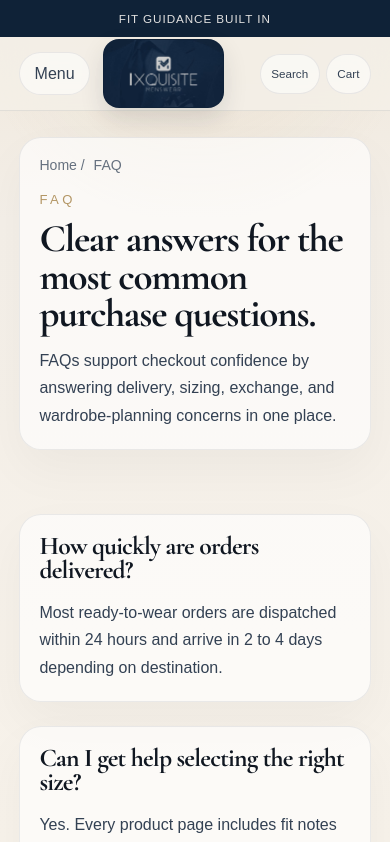
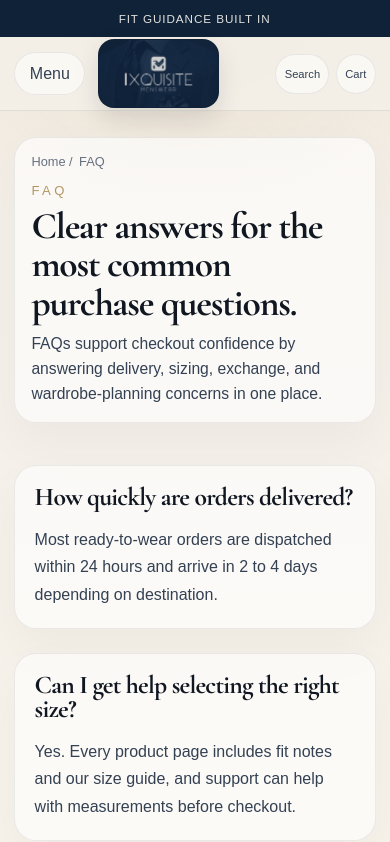
Before and after one commit to OduzzPreneur/Ixquisite, a Next.js app: page /faq in a window 390 px wide. Shown: the top 842 px of the page. Built offline with nearby package versions, Linux system fonts and the light colour scheme; a web font is replaced by a local one.

Commit message:
Fix checkout redirect handling and polish mobile responsiveness

```diff
--- a/src/app/cart/page.tsx
+++ b/src/app/cart/page.tsx
@@ -25,6 +25,7 @@ export default async function CartPage() {
         title="A calm, premium cart review."
         copy="The cart should feel decisive, with enough trust and cross-sell depth to finish the outfit without becoming noisy."
         breadcrumbs={[{ label: "Home", href: "/" }, { label: "Cart" }]}
+        compactOnMobile
       />
       <section className="page-section">
         <div className="checkout-layout">
--- a/src/app/checkout/page.tsx
+++ b/src/app/checkout/page.tsx
@@ -20,6 +20,7 @@ export default async function CheckoutPage({
         title="Low-friction checkout with visible trust."
         copy="Contact, delivery, shipping, payment, and review should sit in one calm flow with no unnecessary distractions."
         breadcrumbs={[{ label: "Home", href: "/" }, { label: "Cart", href: "/cart" }, { label: "Checkout" }]}
+        compactOnMobile
       />
       <section className="page-section">
         <div className="checkout-layout">
--- a/src/app/globals.css
+++ b/src/app/globals.css
@@ -300,6 +300,7 @@ main {
 .footer__group a {
   color: var(--ink-soft);
   line-height: 1.72;
+  overflow-wrap: anywhere;
 }
 
 .muted,
@@ -346,6 +347,14 @@ main {
   align-items: center;
 }
 
+.detail-layout {
+  align-items: start;
+}
+
+.detail-layout > * {
+  min-width: 0;
+}
+
 .listing-layout {
   grid-template-columns: 18rem minmax(0, 1fr);
   align-items: start;
@@ -353,6 +362,21 @@ main {
 
 .gallery-grid {
   grid-template-columns: minmax(0, 1.05fr) minmax(0, 0.95fr);
+  align-items: start;
+  min-width: 0;
+}
+
+.gallery-grid > * {
+  min-width: 0;
+}
+
+.gallery-grid .visual-panel {
+  width: 100%;
+  max-width: 100%;
+}
+
+.product-detail-card {
+  background: rgba(255, 255, 255, 0.9);
 }
 
 .checkout-layout {
@@ -509,7 +533,9 @@ main {
   position: relative;
   overflow: hidden;
   border-radius: var(--radius-lg);
-  min-height: 18rem;
+  min-height: 0;
+  width: 100%;
+  max-width: 100%;
   background: radial-gradient(circle at 18% 18%, rgba(255, 255, 255, 0.26), transparent 0 22%), linear-gradient(155deg, #0f2237 0%, #2c4662 42%, #8a735f 100%);
   box-shadow: var(--shadow);
   isolation: isolate;
@@ -627,6 +653,10 @@ main {
   gap: 1.5rem;
 }
 
+.grid > * {
+  min-width: 0;
+}
+
 .grid--5 { grid-template-columns: repeat(5, minmax(0, 1fr)); }
 .grid--4 { grid-template-columns: repeat(4, minmax(0, 1fr)); }
 .grid--3 { grid-template-columns: repeat(3, minmax(0, 1fr)); }
@@ -647,6 +677,10 @@ main {
 .table-like {
   display: grid;
   gap: 1rem;
+}
+
+.tile-link {
+  min-width: 0;
 }
 
 .tile-link .visual-panel,
@@ -701,6 +735,27 @@ main {
 
 .page-hero {
   padding-top: 2.4rem;
+}
+
+.utility-page-header {
+  padding: clamp(1.2rem, 2vw, 1.6rem);
+}
+
+.utility-page-header__eyebrow {
+  margin-top: 1.2rem;
+}
+
+.utility-page-header__eyebrow--flush {
+  margin-top: 0;
+}
+
+.utility-page-header__title {
+  margin-top: 0.8rem;
+}
+
+.utility-page-header__copy {
+  margin-top: 0.9rem;
+  max-width: 44rem;
 }
 
 .breadcrumbs {
@@ -999,6 +1054,11 @@ main {
 
   :root { --header-height: 4.6rem; }
 
+  main {
+    gap: clamp(2.6rem, 8vw, 3.4rem);
+    padding-bottom: 3.8rem;
+  }
+
   .page-section {
     width: min(100%, calc(100vw - (var(--page-gutter) * 2)));
   }
@@ -1040,8 +1100,54 @@ main {
   .page-title { font-size: clamp(2.2rem, 10vw, 3.3rem); }
   .section-title { font-size: clamp(1.8rem, 8vw, 2.5rem); }
 
+  .section-head {
+    margin-bottom: 1.35rem;
+  }
+
+  .utility-page-header {
+    padding: 1rem;
+  }
+
+  .utility-page-header .breadcrumbs {
+    gap: 0.4rem;
+    font-size: 0.8rem;
+  }
+
+  .utility-page-header__eyebrow {
+    margin-top: 0.9rem;
+  }
+
+  .utility-page-header__title {
+    margin-top: 0.55rem;
+    line-height: 1.02;
+  }
+
+  .utility-page-header__copy {
+    margin-top: 0.65rem;
+    line-height: 1.58;
+    font-size: 0.98rem;
+  }
+
   .hero__mobile-hidden {
     display: none;
+  }
+
+  .hero__mobile-hidden-copy {
+    display: none;
+  }
+
+  .grid--mobile-duo {
+    grid-template-columns: repeat(2, minmax(0, 1fr));
+    gap: 1rem;
+  }
+
+  .grid--mobile-duo > * {
+    min-width: 0;
+  }
+
+  .grid--mobile-duo .tile-link__copy {
+    line-height: 1.55;
+    font-size: 0.96rem;
   }
 
   .hero { padding-top: 0.65rem; }
@@ -1071,6 +1177,14 @@ main {
   .hero__meta,
   .pill-row {
     gap: 0.55rem;
+  }
+
+  .hero__note {
+    display: none;
+  }
+
+  .hero__meta .tag:last-child {
+    display: none;
   }
 
   .hero__actions {
@@ -1121,6 +1235,18 @@ main {
     align-items: start;
   }
 
+  .checkout-layout .pill-row,
+  .product-detail-card .pill-row {
+    gap: 0.45rem;
+  }
+
+  .checkout-layout .pill-link,
+  .product-detail-card .pill-row .pill-link {
+    min-height: 2.2rem;
+    padding: 0 0.72rem;
+    font-size: 0.82rem;
+  }
+
   .product-card .price-row:last-child,
   .table-like article > :last-child {
     justify-self: start;
@@ -1144,6 +1270,28 @@ main {
   }
 }
 
+@media (max-width: 640px) {
+  .grid--mobile-duo {
+    grid-template-columns: 1fr;
+  }
+
+  .section-head--split > .section-copy {
+    display: none;
+  }
+
+  .utility-page-header--compact-mobile .utility-page-header__copy {
+    display: none;
+  }
+
+  .hero__meta {
+    display: none;
+  }
+
+  .product-detail-card .hero__actions {
+    grid-template-columns: 1fr;
+  }
+}
+
 @media (max-width: 560px) {
   .hero__actions {
     grid-template-columns: 1fr;
@@ -1158,13 +1306,67 @@ main {
     grid-template-columns: 1fr;
   }
 
-  .grid--mobile-duo {
-    grid-template-columns: repeat(2, minmax(0, 1fr));
-  }
-
   .newsletter-form .button,
   .newsletter-form input {
     width: 100%;
+  }
+}
+
+@media (max-width: 420px) {
+  :root {
+    --page-gutter: 0.9rem;
+  }
+
+  .display-title { font-size: clamp(2.15rem, 10.8vw, 2.7rem); }
+  .page-title { font-size: clamp(1.9rem, 9.6vw, 2.5rem); }
+  .section-title { font-size: clamp(1.55rem, 7.4vw, 2rem); }
+
+  .button,
+  .button-ghost,
+  .pill-link {
+    min-height: 2.65rem;
+    padding: 0 0.72rem;
+    font-size: 0.82rem;
+  }
+
+  .utility-nav__link {
+    min-width: 0;
+    padding: 0 0.52rem;
+  }
+
+  .utility-nav__label {
+    font-size: 0.7rem;
+  }
+
+  .visual-panel__content {
+    inset: auto auto 1rem 1rem;
+    max-width: min(86%, 18rem);
+  }
+
+  .visual-panel__title {
+    font-size: clamp(1.35rem, 6.8vw, 1.95rem);
+  }
+
+  .tile-link__copy,
+  .product-card__copy,
+  .editorial-card__copy {
+    font-size: 0.92rem;
+    line-height: 1.5;
+  }
+
+  .table-like article {
+    gap: 0.65rem;
+    padding: 0.85rem 0;
+  }
+
+  .hero__actions--compact {
+    gap: 0.4rem;
+  }
+
+  .hero__actions--compact .pill-link {
+    min-height: 2.1rem;
+    padding: 0 0.58rem;
+    font-size: 0.78rem;
   }
 }
 
--- a/src/app/page.tsx
+++ b/src/app/page.tsx
@@ -33,7 +33,7 @@ export default async function Home() {
             <div className="hero__copy">
               <p className="eyebrow hero__mobile-hidden">Quiet luxury for professionals</p>
               <h1 className="display-title hero__mobile-hidden">Tailoring that removes the search.</h1>
-              <p className="section-copy">
+              <p className="section-copy hero__mobile-hidden-copy">
                 Ixquisite Menswear delivers premium suits, shirts, trousers, ties,
                 and accessories for men who want to look confident without moving
                 across multiple stores.
--- a/src/app/product/[slug]/page.tsx
+++ b/src/app/product/[slug]/page.tsx
@@ -73,7 +73,7 @@ export default async function ProductPage({
               />
             </div>
           </div>
-          <div className="support-card">
+          <div className="support-card product-detail-card">
             {query.error ? <p className="auth-notice auth-notice--error">{query.error}</p> : null}
             {query.message ? <p className="auth-notice auth-notice--success">{query.message}</p> : null}
             <div className="price-row">
--- a/src/components/page-templates.tsx
+++ b/src/components/page-templates.tsx
@@ -336,23 +336,25 @@ export function UtilityPageHeader({
   title,
   copy,
   breadcrumbs,
+  compactOnMobile = false,
 }: {
   eyebrow: string;
   title: string;
   copy: string;
   breadcrumbs?: Array<{ label: string; href?: string }>;
+  compactOnMobile?: boolean;
 }) {
   return (
     <section className="page-section page-hero">
-      <div className="surface-panel">
+      <div className={`surface-panel utility-page-header${compactOnMobile ? " utility-page-header--compact-mobile" : ""}`}>
         {breadcrumbs ? <Breadcrumbs items={breadcrumbs} /> : null}
-        <p className="eyebrow" style={{ marginTop: breadcrumbs ? "1.2rem" : 0 }}>
+        <p className={`eyebrow utility-page-header__eyebrow${breadcrumbs ? "" : " utility-page-header__eyebrow--flush"}`}>
           {eyebrow}
         </p>
-        <h1 className="page-title" style={{ marginTop: "0.8rem" }}>
+        <h1 className="page-title utility-page-header__title">
           {title}
         </h1>
-        <p className="page-copy" style={{ marginTop: "0.9rem", maxWidth: "44rem" }}>
+        <p className="page-copy utility-page-header__copy">
           {copy}
         </p>
       </div>
```
Also changed, not shown: src/app/actions/checkout.ts (+5 -3 lines).
